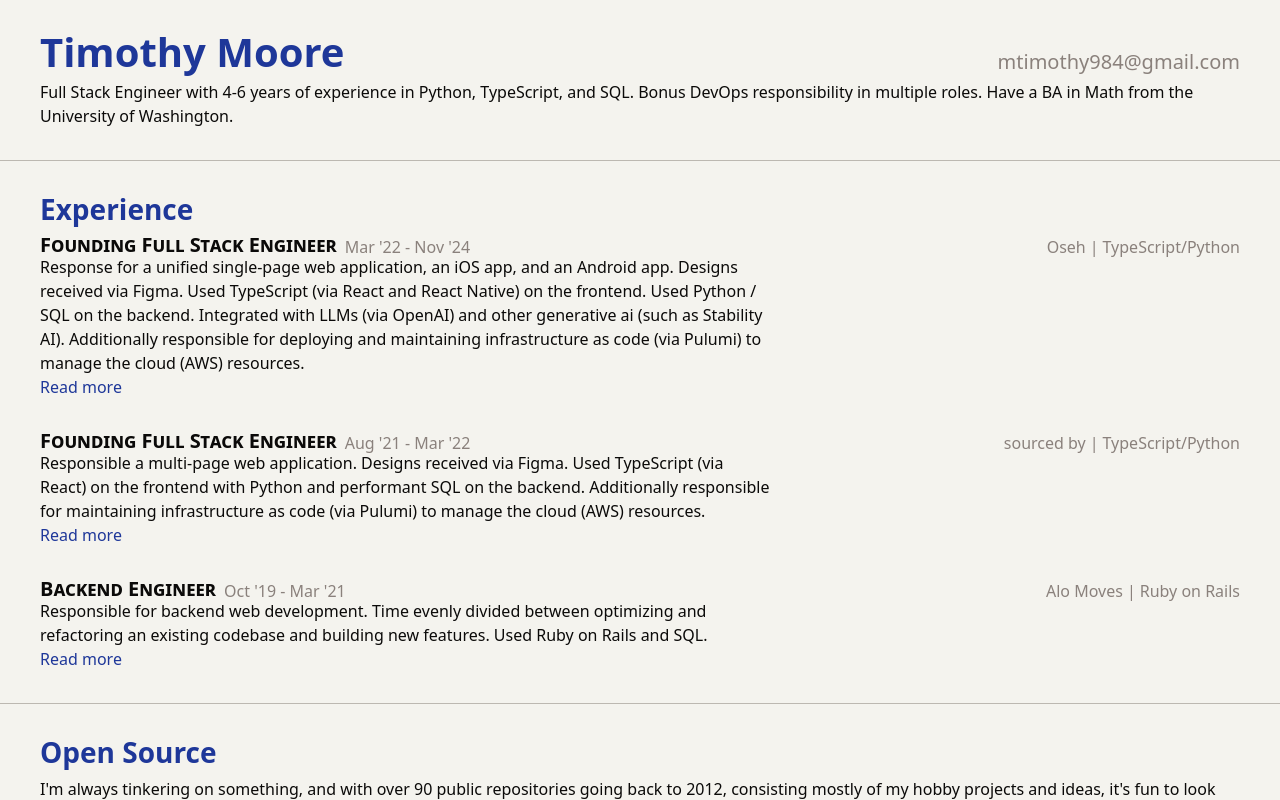
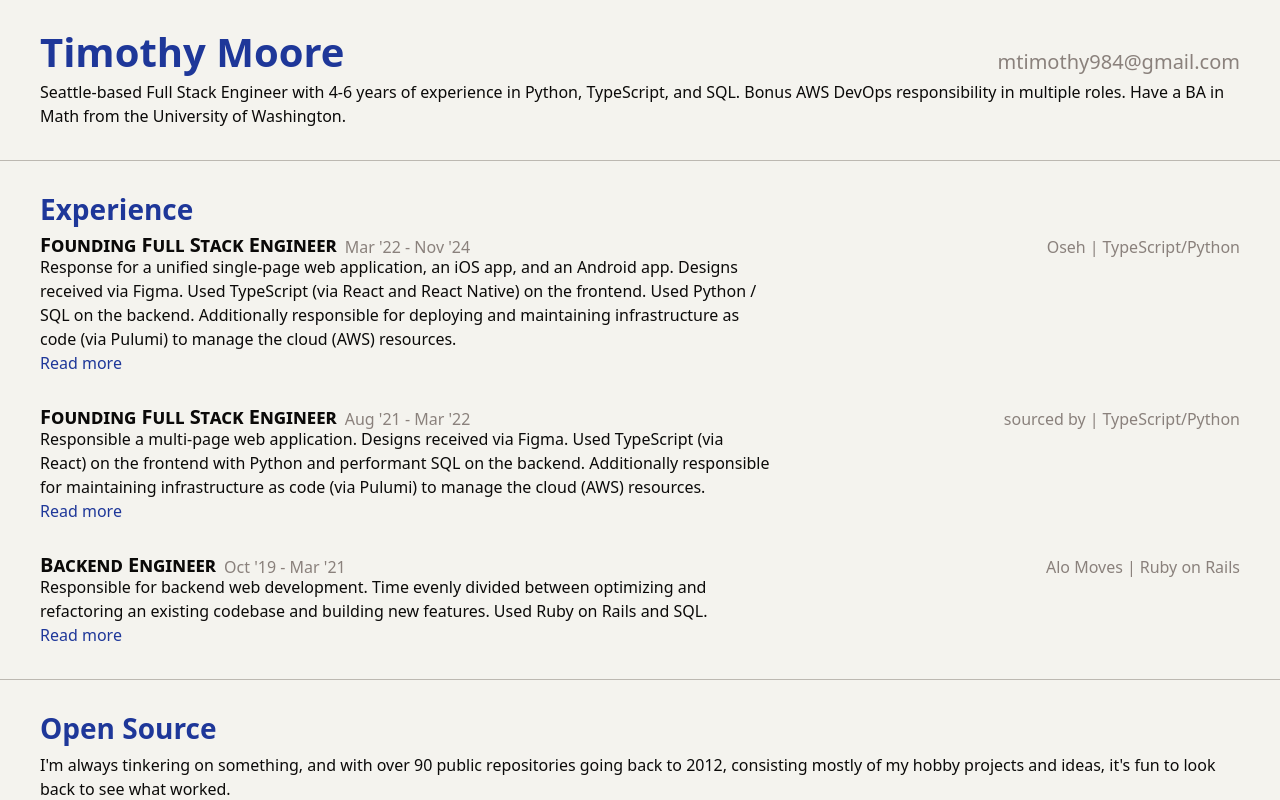
Before and after one commit to Tjstretchalot/mtimothy, a React (Create React App) app: page / in a window 1280 px wide. Built offline with nearby package versions, Linux system fonts and the light colour scheme.

Commit message:
Reduce wordiness

```diff
--- a/src/routes/home/Home.tsx
+++ b/src/routes/home/Home.tsx
@@ -83,9 +83,10 @@ export const Home = (): ReactElement => {
                 COLOR_CLASSES.color.gray.dark
               )}
             >
-              Full Stack Engineer with 4-6 years of experience in Python,
-              TypeScript, and SQL. Bonus DevOps responsibility in multiple
-              roles. Have a BA in Math from the University of Washington.
+              Seattle-based Full Stack Engineer with 4-6 years of experience in
+              Python, TypeScript, and SQL. Bonus AWS DevOps responsibility in
+              multiple roles. Have a BA in Math from the University of
+              Washington.
             </div>
           </div>
         </div>
@@ -106,10 +107,9 @@ export const Home = (): ReactElement => {
                 Response for a unified single-page web application, an iOS app,
                 and an Android app. Designs received via Figma. Used TypeScript
                 (via React and React Native) on the frontend. Used Python / SQL
-                on the backend. Integrated with LLMs (via OpenAI) and other
-                generative ai (such as Stability AI). Additionally responsible
-                for deploying and maintaining infrastructure as code (via
-                Pulumi) to manage the cloud (AWS) resources.
+                on the backend. Additionally responsible for deploying and
+                maintaining infrastructure as code (via Pulumi) to manage the
+                cloud (AWS) resources.
               </Paragraph>
             }
             long={
@@ -329,9 +329,9 @@ export const Home = (): ReactElement => {
               COLOR_CLASSES.color.gray.dark
             )}
           >
-            The project with by far the most users; powers the reddit bot that
-            serves the r/borrow subreddit. Originally written in Java, now has a
-            website (https://redditloans.com) and is in Python/React.
+            A hobby project with a surprising number of users; powers the reddit
+            bot that serves the r/borrow subreddit. Originally written in Java,
+            now has a website (https://redditloans.com) and is in Python/React.
           </div>
         </div>
       </PadSides>
```
